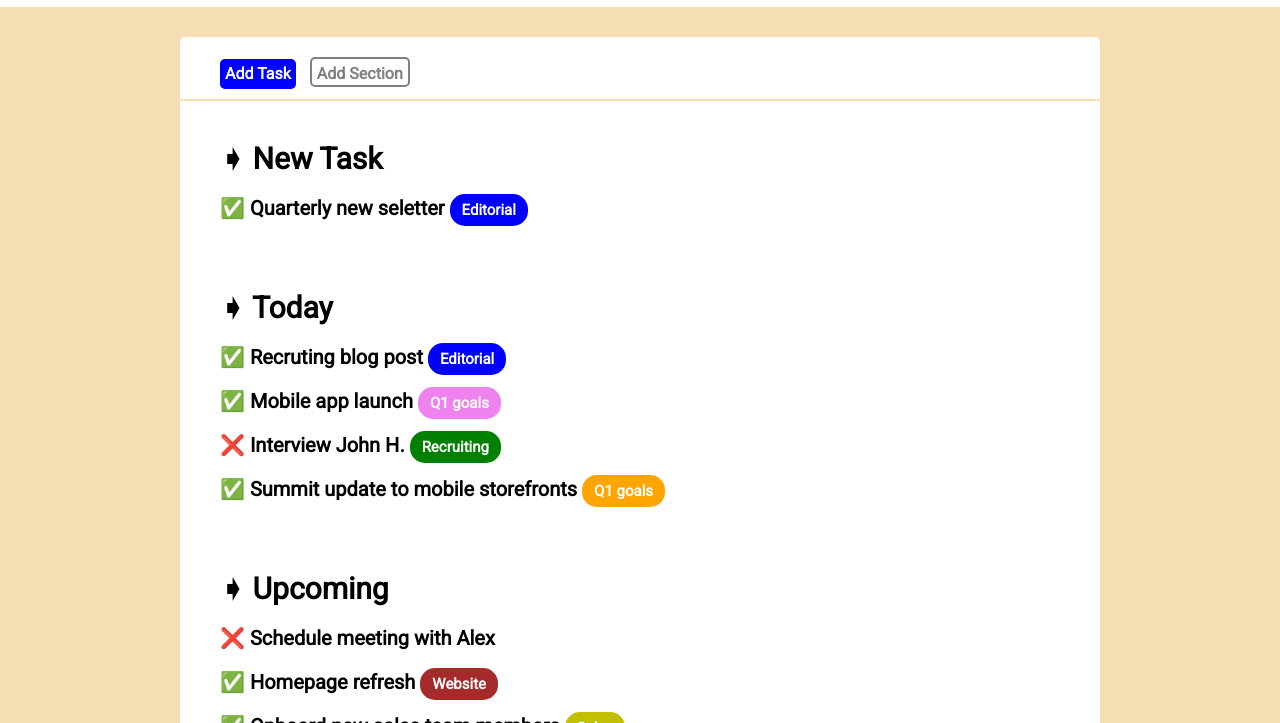
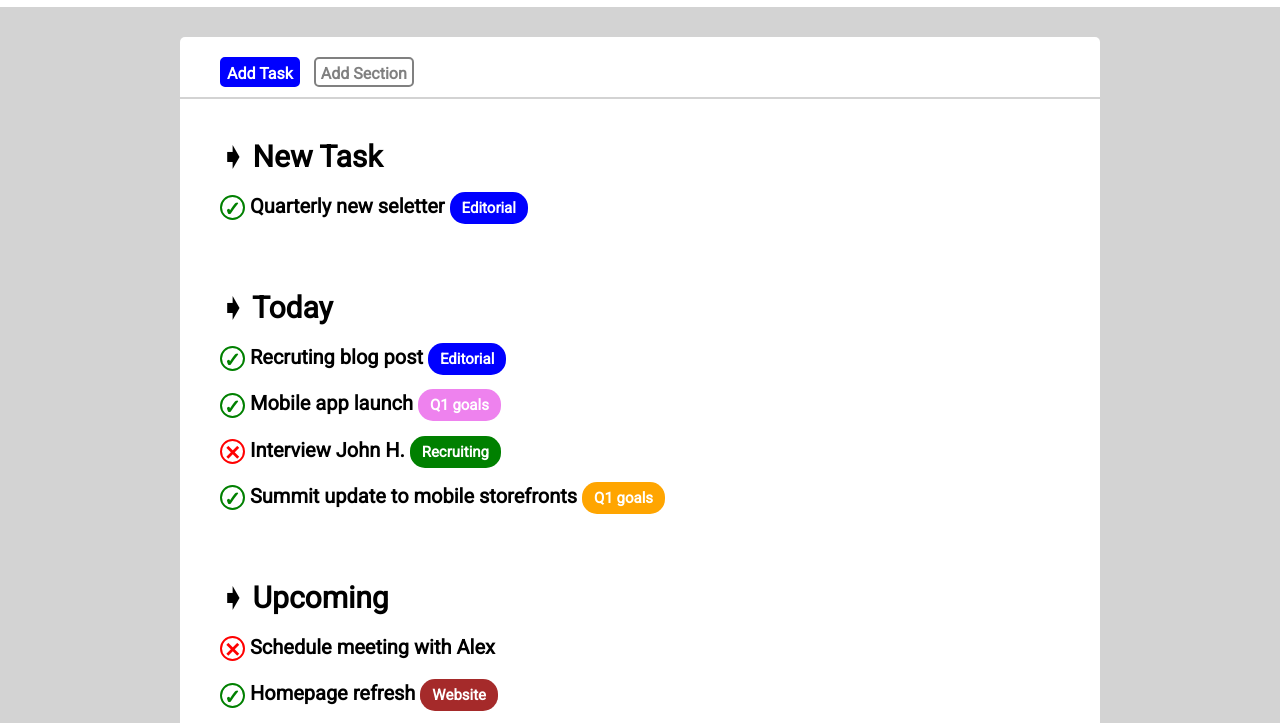
Before and after one commit to LeonardoCeccarelli/html-css-toboolist, a plain HTML site: page index.html in a window 1280 px wide. Shown: the part 63-786 px from the top of the page. Drawn offline with Linux system fonts and the light colour scheme.

Commit message:
modifiche da div a ul/li e cambio icone con check

```diff
--- a/css/style.css
+++ b/css/style.css
@@ -11,7 +11,11 @@ body {
 }
 
 main {
-    background-color: wheat;
+    background-color: lightgray;
+}
+
+li {
+    list-style: none;
 }
 
 /*** ID ***/
@@ -48,7 +52,7 @@ main {
     background-color: white;
     border-top-left-radius: 5px;
     border-top-right-radius: 5px;
-    border-bottom: 2px solid wheat;
+    border-bottom: 2px solid lightgray;
 }
 
 .add1 {
@@ -63,11 +67,11 @@ main {
 
 .bottom_add1_style {
     background-color: blue;
+    border: 2px solid blue;
 }
 
 .bottom_add2_style {
     border: 2px solid grey;
-    border-radius: 5px;
 }
 
 .bottom_add {
@@ -81,6 +85,7 @@ main {
 .text_add {
     font-weight: bold;
     padding: 5px;
+    text-decoration: none;
 }
 
 .style_text_add1 {
@@ -92,6 +97,8 @@ main {
 }
 
 /* fine sezione add */
+
+/* sezione lista */
 
 .list_container {
     background-color:white;
@@ -114,6 +121,28 @@ main {
     margin-top: 20px;
     font-weight: bold;
     font-size: 20px;
+}
+
+/* check/no check */
+
+.circle {
+    display: inline-block;
+    border-radius: 50%;
+    height: 25px;
+    width: 25px;
+    text-align: center;
+    vertical-align: middle;
+    line-height: 25px;
+}
+
+.check {
+    color: green;
+    border: 2px solid green;
+}
+
+.no_check {
+    color: red;
+    border: 2px solid red;
 }
 
 /* inizio caratteri speciali con diversi colori */
--- a/index.html
+++ b/index.html
@@ -33,14 +33,14 @@
                     <!-- add 1 -->
                     <div class="add1">
                         <div class="bottom_add bottom_add1_style">
-                            <span class="text_add style_text_add1">Add Task</span>
+                            <a href="#" class="text_add style_text_add1">Add Task</a>
                         </div>
                     </div>
 
                     <!-- add 2 -->
                     <div class="add2">
                         <div class="bottom_add bottom_add2_style">
-                            <span class="text_add style_text_add2">Add Section</span>
+                            <a href="#" class="text_add style_text_add2">Add Section</a>
                         </div>
                     </div>
                 </div>
@@ -49,61 +49,61 @@
                 <div class="list_container">
 
                     <!-- sezione newtask -->
-                    <div class="list_section">
-                        <div class="title_section">
+                    <ul class="list_section">
+                        <li class="title_section">
                             <h2>➧ New Task</h2>
-                        </div>
+                        </li>
 
-                        <div class="normal_text">
-                            <p>✅ Quarterly new seletter <span class="special_character color_special_blu">Editorial</span></p>
-                        </div>
-                    </div>
+                        <li class="normal_text">
+                            <p><span class="circle check">&#10003;</span> Quarterly new seletter <span class="special_character color_special_blu">Editorial</span></p>
+                        </li>
+                    </ul>
 
                     <!-- sezione today -->
-                    <div class="list_section">
-                        <div class="title_section">
+                    <ul class="list_section">
+                        <li class="title_section">
                             <h2>➧ Today</h2>
-                        </div>
+                        </li>
 
-                        <div class="normal_text">
-                            <p>✅ Recruting blog post <span class="special_character color_special_blu">Editorial</span></p>
-                        </div>
+                        <li class="normal_text">
+                            <p><span class="circle check">&#10003;</span> Recruting blog post <span class="special_character color_special_blu">Editorial</span></p>
+                        </li>
 
-                        <div class="normal_text">
-                            <p>✅ Mobile app launch <span class="special_character color_special_violet">Q1 goals</span></p>
-                        </div>
+                        <li class="normal_text">
+                            <p><span class="circle check">&#10003;</span> Mobile app launch <span class="special_character color_special_violet">Q1 goals</span></p>
+                        </li>
 
-                        <div class="normal_text">
-                            <p>❌ Interview John H. <span class="special_character color_special_green">Recruiting</span></p>
-                        </div>
+                        <li class="normal_text">
+                            <p><span class="circle no_check">&#10005;</span> Interview John H. <span class="special_character color_special_green">Recruiting</span></p>
+                        </li>
 
-                        <div class="normal_text">
-                            <p>✅ Summit update to mobile storefronts <span class="special_character color_special_orange">Q1 goals</span></p>
-                        </div>
-                    </div>
+                        <li class="normal_text">
+                            <p><span class="circle check">&#10003;</span> Summit update to mobile storefronts <span class="special_character color_special_orange">Q1 goals</span></p>
+                        </li>
+                    </ul>
 
                     <!-- sezione upcoming -->
-                    <div class="list_section">
-                        <div class="title_section">
+                    <ul class="list_section">
+                        <li class="title_section">
                             <h2>➧ Upcoming</h2>
-                        </div>
+                        </li>
 
-                        <div class="normal_text">
-                            <p>❌ Schedule meeting with Alex</p>
-                        </div>
+                        <li class="normal_text">
+                            <p><span class="circle no_check">&#10005;</span> Schedule meeting with Alex</p>
+                        </li>
 
-                        <div class="normal_text">
-                            <p>✅ Homepage refresh <span class="special_character color_special_brown">Website</span></p>
-                        </div>
+                        <li class="normal_text">
+                            <p><span class="circle check">&#10003;</span> Homepage refresh <span class="special_character color_special_brown">Website</span></p>
+                        </li>
 
-                        <div class="normal_text">
-                            <p>✅ Onboard new sales team members <span class="special_character color_special_yellow">Sales</span></p>
-                        </div>
+                        <li class="normal_text">
+                            <p><span class="circle check">&#10003;</span> Onboard new sales team members <span class="special_character color_special_yellow">Sales</span></p>
+                        </li>
 
-                        <div class="normal_text">
-                            <p>✅ Review editorial calendar <span class="special_character color_special_blu">Editorial</span></p>
-                        </div>
-                    </div>
+                        <li class="normal_text">
+                            <p><span class="circle check">&#10003;</span> Review editorial calendar <span class="special_character color_special_blu">Editorial</span></p>
+                        </li>
+                    </ul>
 
                 </div>
             </div>
```
